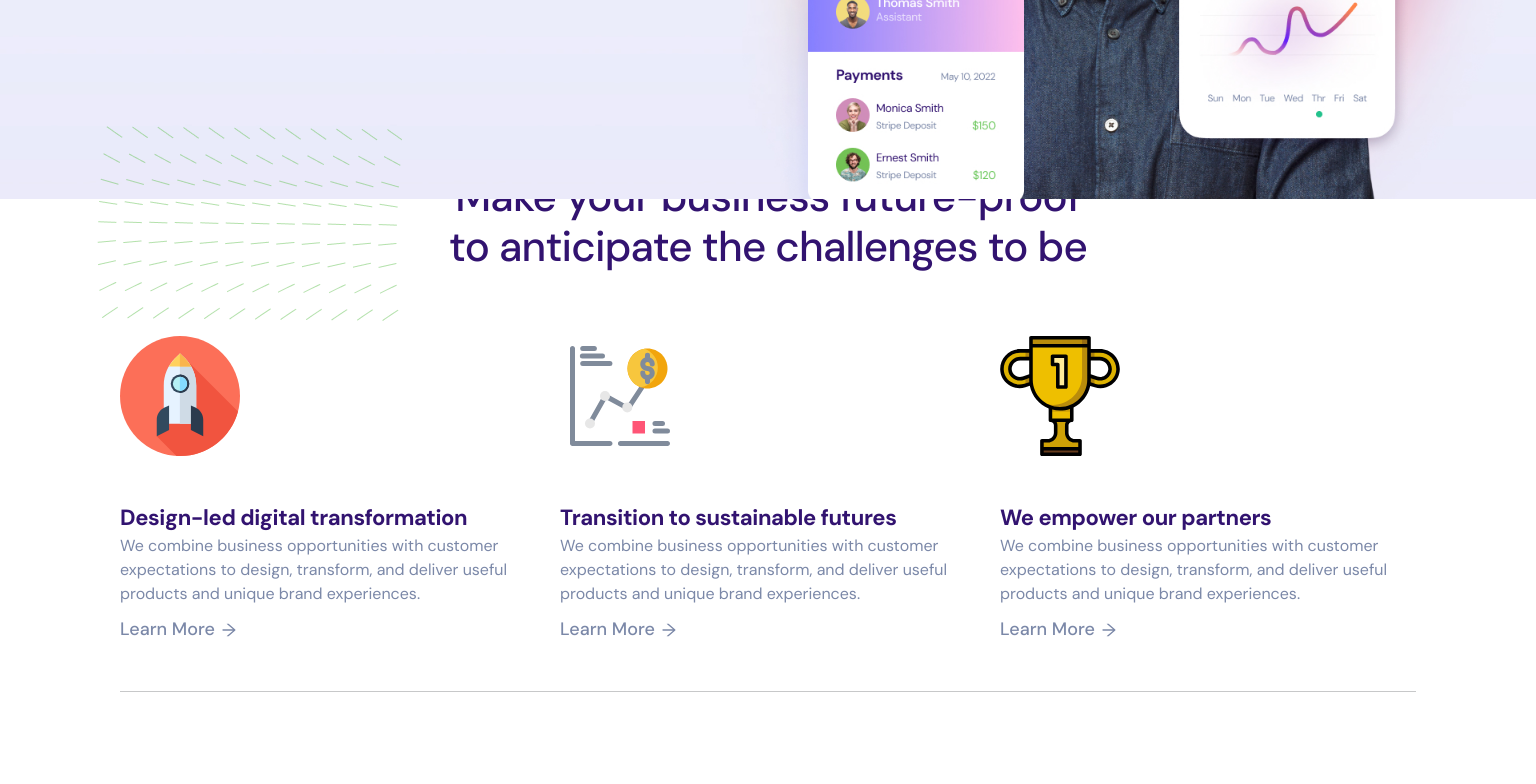
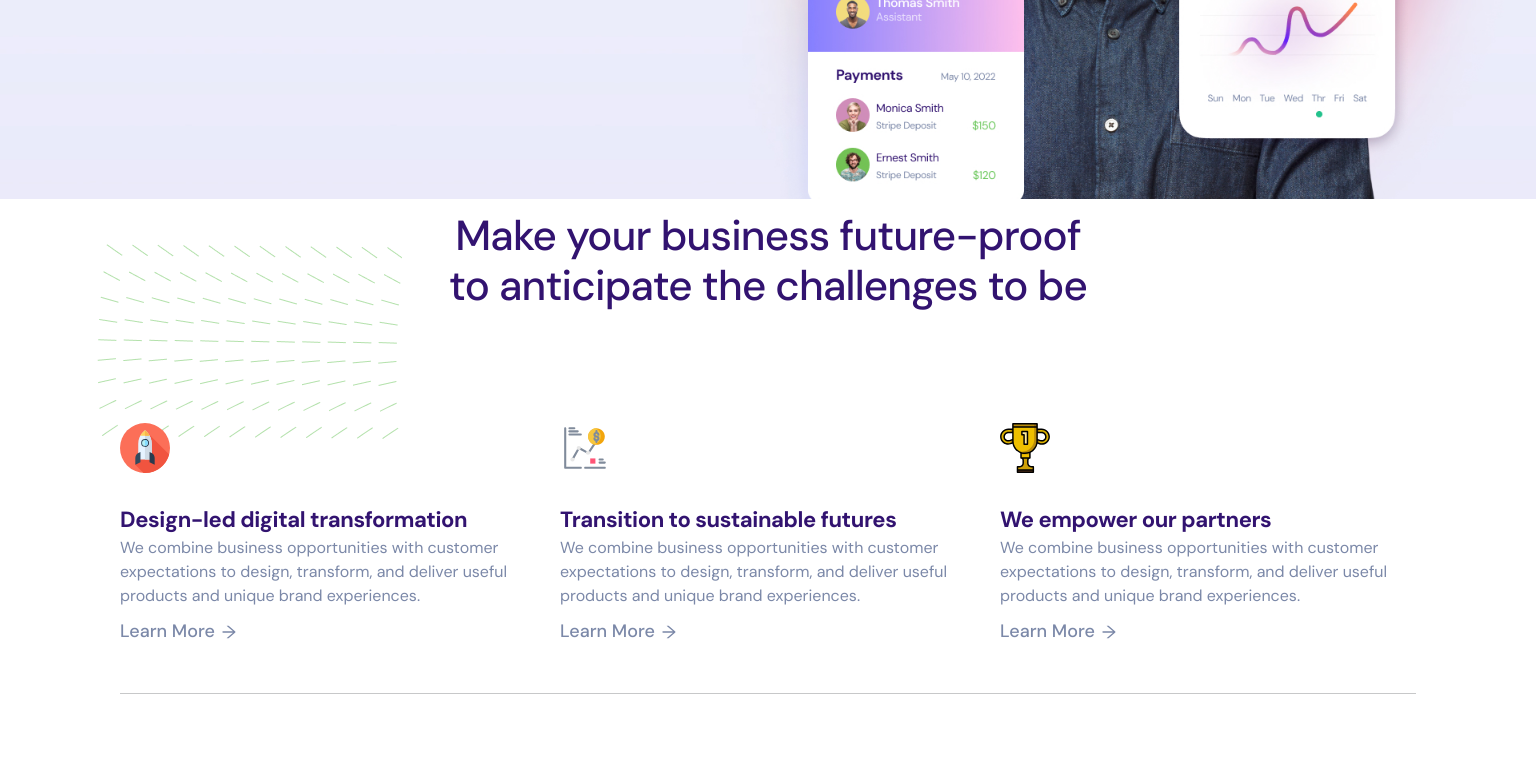
Before and after one commit to Binod69/digi-dolphins, a Next.js app: page / in a window 1536 px wide. Shown: the part 520-1304 px from the top of the page. Built offline with nearby package versions, Linux system fonts and the light colour scheme.

Commit message:
fixed some components

```diff
--- a/app/Components/HomeComponents/Info/Info.tsx
+++ b/app/Components/HomeComponents/Info/Info.tsx
@@ -50,8 +50,8 @@ const Info: React.FC = () => {
                   <Image
                     src={item.icon}
                     alt={item.title}
-                    width={120}
-                    height={120}
+                    width={50}
+                    height={50}
                   />
                 </div>
                 <article>
--- a/app/Components/HomeComponents/Info/info.module.css
+++ b/app/Components/HomeComponents/Info/info.module.css
@@ -10,7 +10,7 @@
 }
 
 .icon {
-  padding: 1rem 0;
+  margin-top: 4rem;
   color: aqua;
 }
 .descTitle {
@@ -39,12 +39,12 @@
 
 @media screen and (min-width: 1400px) {
   .infoContainer {
-    margin-top: 10rem;
+    margin-top: 13%;
   }
   .titleImg {
     position: absolute;
     left: 6%;
-    margin-top: 2rem;
+    top: 95%;
   }
   .titleCont {
     display: flex;
```
